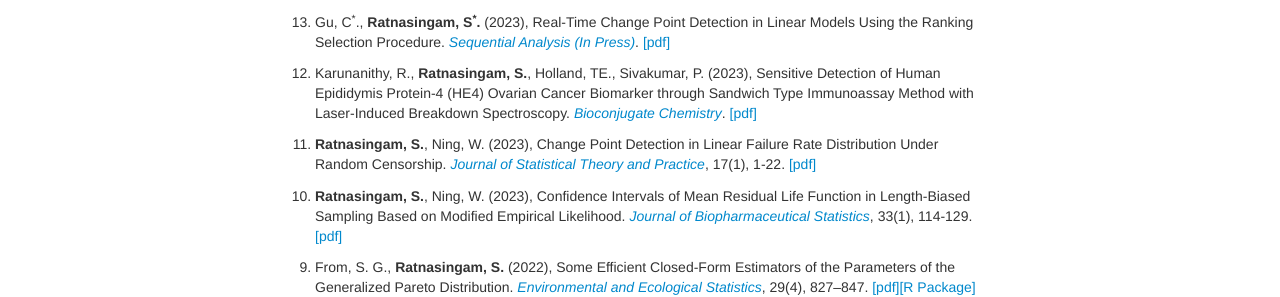
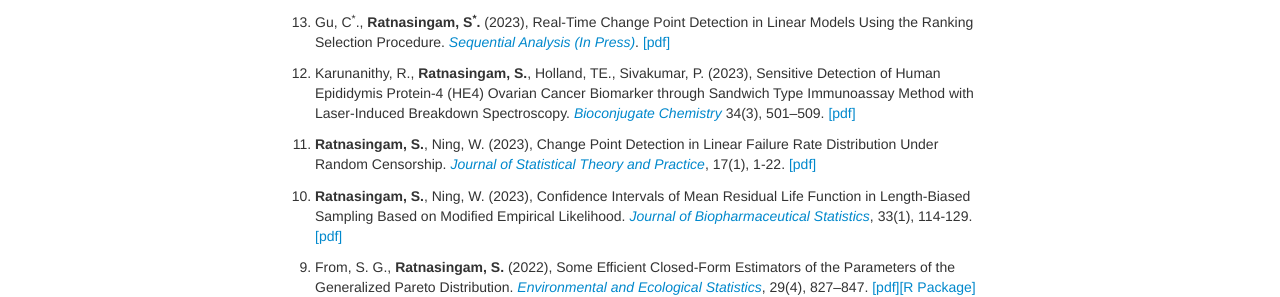
Before and after one commit to suthakaranr/suthakaranr.github.io, a Jekyll site: the page built from pages/Research.md, in a window 1280 px wide. Shown: the part 420-717 px from the top of the page. Built offline with Jekyll 4.4.1, drawn with Linux system fonts in a browser that asks for light colours.

Commit message:
Update Research.md

```diff
--- a/pages/Research.md
+++ b/pages/Research.md
@@ -28,7 +28,7 @@ I am happy to work with undergraduate and graduate students. If you are interest
 
   <li value="13"> Gu, C<sup>*</sup>., <b>Ratnasingam, S<sup>*</sup>.</b> (2023),  Real-Time Change Point Detection in Linear Models Using the Ranking Selection Procedure. <a style="text-decoration:none" href="https://doi.org/10.1080/07474946.2023.2187416" target="_blank" rel="noopener noreferrer"><i>Sequential Analysis (In Press)</i></a>. <a style="text-decoration:none" href="../assets/2023GUSR.pdf" target="_blank" rel="noopener noreferrer">[pdf]</a> </li> <br>
 
-   <li value="12"> Karunanithy, R., <b>Ratnasingam, S.</b>, Holland, TE., Sivakumar, P.  (2023), Sensitive Detection of Human Epididymis Protein-4 (HE4) Ovarian Cancer Biomarker through Sandwich Type Immunoassay Method with Laser-Induced Breakdown Spectroscopy. <a style="text-decoration:none" href="https://doi.org/10.1021/acs.bioconjchem.2c00551" target="_blank" rel="noopener noreferrer"><i>Bioconjugate Chemistry</i></a>. <a style="text-decoration:none" href="../assets/2023RKSU.pdf" target="_blank" rel="noopener noreferrer">[pdf]</a> </li> <br>
+   <li value="12"> Karunanithy, R., <b>Ratnasingam, S.</b>, Holland, TE., Sivakumar, P.  (2023), Sensitive Detection of Human Epididymis Protein-4 (HE4) Ovarian Cancer Biomarker through Sandwich Type Immunoassay Method with Laser-Induced Breakdown Spectroscopy. <a style="text-decoration:none" href="https://doi.org/10.1021/acs.bioconjchem.2c00551" target="_blank" rel="noopener noreferrer"><i>Bioconjugate Chemistry</i></a> 34(3), 501–509. <a style="text-decoration:none" href="../assets/2023RKSU.pdf" target="_blank" rel="noopener noreferrer">[pdf]</a> </li> <br>
 
    <li value="11"> <b>Ratnasingam, S.</b>, Ning, W. (2023), Change Point Detection in Linear Failure Rate Distribution Under Random Censorship. <a style="text-decoration:none" href="https://doi.org/10.1007/s42519-022-00309-0" target="_blank" rel="noopener noreferrer"><i>Journal of Statistical Theory and Practice</i></a>, 17(1), 1-22. <a style="text-decoration:none" href="../assets/2023SWJSTP.pdf" target="_blank" rel="noopener noreferrer">[pdf]</a> </li> <br>
 
```
